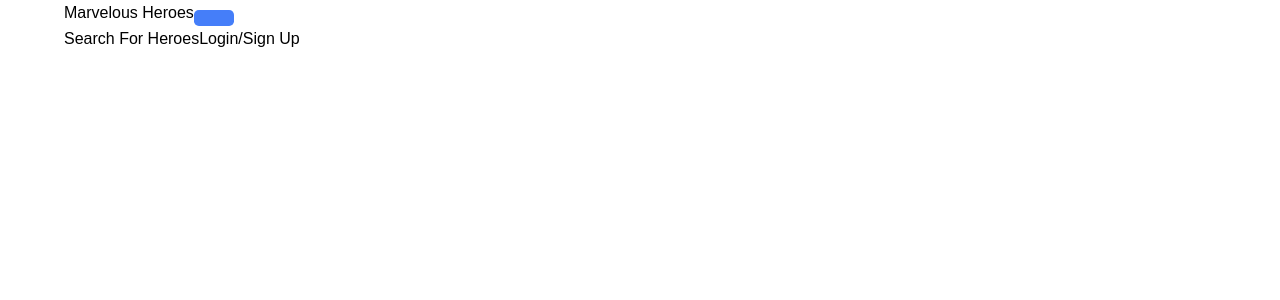
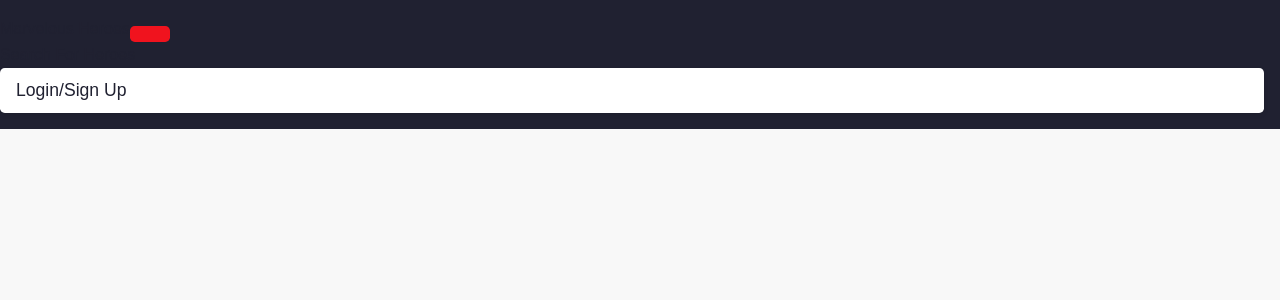
Before and after one commit to RoamingHeart/merns-marvelous-marvels, a React (Create React App) app in the folder client/: page /1 in a window 1280 px wide. Shown: the top 300 px of the page. Built offline with nearby package versions, Linux system fonts and the light colour scheme; no server answers.

Commit message:
styled navbar

```diff
--- a/client/src/components/Navbar.js
+++ b/client/src/components/Navbar.js
@@ -1,6 +1,6 @@
 import React, { useState } from 'react';
 import { Link } from 'react-router-dom';
-import { Navbar, Nav, Container, Modal, Tab } from 'react-bootstrap';
+import { Navbar, Nav, Container, Modal, Tab, Card } from 'react-bootstrap'; // Added Card
 import SignUpForm from './SignupForm';
 import LoginForm from './LoginForm';
 
@@ -23,7 +23,6 @@ const AppNavbar = () => {
               <Nav.Link as={Link} to='/'>
                 Search For Heroes
               </Nav.Link>
-              {/* if user is logged in show saved books and logout */}
               {Auth.loggedIn() ? (
                 <>
                   <Nav.Link as={Link} to='/saved'>
@@ -32,7 +31,11 @@ const AppNavbar = () => {
                   <Nav.Link onClick={Auth.logout}>Logout</Nav.Link>
                 </>
               ) : (
-                <Nav.Link onClick={() => setShowModal(true)}>Login/Sign Up</Nav.Link>
+                <Card className="login-signup-card"> {/* Added Card */}
+                  <Card.Body className="login-signup-card-body"> {/* Added Card.Body */}
+                    <Nav.Link onClick={() => setShowModal(true)} className="login-signup-link">Login/Sign Up</Nav.Link>
+                  </Card.Body>
+                </Card>
               )}
             </Nav>
           </Navbar.Collapse>
--- a/client/src/index.css
+++ b/client/src/index.css
@@ -1,3 +1,4 @@
+/* Reset styles */
 *,
 *::before,
 *::after {
@@ -6,19 +7,22 @@
   box-sizing: border-box;
 }
 
+/* Base styles */
 html {
   font-size: 16px;
   min-height: 100%;
 }
+
 html * {
   font-size: 16px;
   line-height: 1.625;
-  color: "#2020131";
-  font-family: Nunito, sans-serif;
+  color: #202131; /* Corrected color value */
+  font-family: 'Nunito', sans-serif;
 }
 
 body {
   min-height: 100vh;
+  background-color: #f8f8f8; /* Light background color */
 }
 
 h2,
@@ -37,8 +41,9 @@ a:visited {
   color: inherit;
 }
 
+/* Button styles */
 button {
-  background-color: rgb(69, 126, 249);
+  background-color: #f0131e; /* Marvel Red */
   color: white;
   font-size: 1rem;
   font-weight: 700;
@@ -48,6 +53,7 @@ button {
   border: none;
 }
 
+/* Form styles */
 form {
   display: flex;
   flex-direction: column;
@@ -64,29 +70,27 @@ form input {
   border-radius: 0.3rem;
 }
 
-/* Navbar */
+/* Navbar styles */
 .navbar {
-  width: min(90%, 75rem);
-  margin: 0 auto;
-  min-height: 3rem;
-  display: flex;
-  flex-direction: row;
-  justify-content: space-between;
-  align-items: center;
+  width: 100%; /* Full width */
+  background-color: #202131; /* Dark background color */
+  padding: 1rem 0; /* Added padding */
 }
 
 .navbar ul {
   display: flex;
   flex-direction: row;
-  gap: 4rem;
+  gap: 2rem; /* Reduced gap */
+  margin-right: 2rem; /* Added margin */
 }
 
+/* Header styles */
 header {
-  min-width: 100%;
   background-color: white;
+  box-shadow: 0px 2px 5px rgba(0, 0, 0, 0.1); /* Added shadow */
 }
 
-/* Container */
+/* Container styles */
 .container {
   width: min(90%, 45rem);
   margin: 2rem auto;
@@ -97,18 +101,22 @@ header {
   width: min(90%, 72rem);
 }
 
+/* Grid styles */
 .grid {
   display: grid;
-  grid-template-columns: repeat(auto-fit, minmax(180px, 1fr));
+  grid-template-columns: repeat(auto-fit, minmax(200px, 1fr)); /* Adjusted column width */
   grid-auto-rows: auto;
-  gap: 0.3rem;
+  gap: 1rem; /* Reduced gap */
 }
 
+/* Card styles */
 .card {
   border-radius: 0.3rem;
   overflow: hidden;
   animation: fadeIn 0.3s ease-in-out forwards;
   position: relative;
+  background-color: white; /* Added background color */
+  box-shadow: 0px 2px 5px rgba(0, 0, 0, 0.1); /* Added shadow */
 }
 
 .title {
@@ -121,7 +129,7 @@ header {
 
 .card-name {
   opacity: 0;
-  color: white;
+  color: #f0131e; /* Marvel Red */
   position: absolute;
   top: 50%;
   transform: translateY(50%);
@@ -133,38 +141,43 @@ header {
 }
 
 .card:hover {
+  transform: scale(1.02); /* Slight scale-up on hover */
   box-shadow: 0 5px 50px rgba(0, 0, 0, 0.2);
   transition: all 0.2s ease-in;
 }
 
-@keyframes fadeIn {
-  from {
-    opacity: 0;
-  }
-  to {
-    opacity: 1;
-  }
+/* Navbar login and signup styles */
+.navbar a.login-signup-link {
+  color: #202131; /* Darker color for the font */
+  font-size: 1.1rem; /* Font size for the links */
+  margin-right: 1rem; /* Add spacing between login and signup */
+  text-decoration: none;
 }
 
-.hero__details-container {
-  display: flex;
-  gap: 2rem;
-  flex-wrap: wrap;
-  line-height: 1.6;
+.navbar a.login-signup-link:hover {
+  color: #f0131e; /* Marvel Red on hover */
 }
 
-.hero__details-container img {
-  flex: 1;
-  max-width: 100%;
-  max-height: 36rem;
+/* Added styles for the login/signup card */
+.login-signup-card {
+  background-color: white; /* Background color for the card */
+  border: none; /* Remove border */
+  box-shadow: 0px 2px 5px rgba(0, 0, 0, 0.1); /* Added shadow */
+  font-size: 16px; /* Font size for card */
+  margin-right: 1rem; /* Add margin to separate from other links */
 }
 
-.hero__details {
-  flex: 1;
-  min-width: 35ch;
+.login-signup-card-body {
+  padding: 0.5rem 1rem; /* Adjust padding inside the card */
 }
 
-.hero__details li {
-  list-style: disc;
-  margin-left: 1.5rem;
+/* Adjusted color for the card text */
+.login-signup-card .login-signup-link {
+  color: #202131; /* Darker color for the font */
+  font-size: 1.1rem; /* Font size for the links */
+  text-decoration: none;
 }
+
+.login-signup-card .login-signup-link:hover {
+  color: #f0131e; /* Marvel Red on hover */
+}
```
